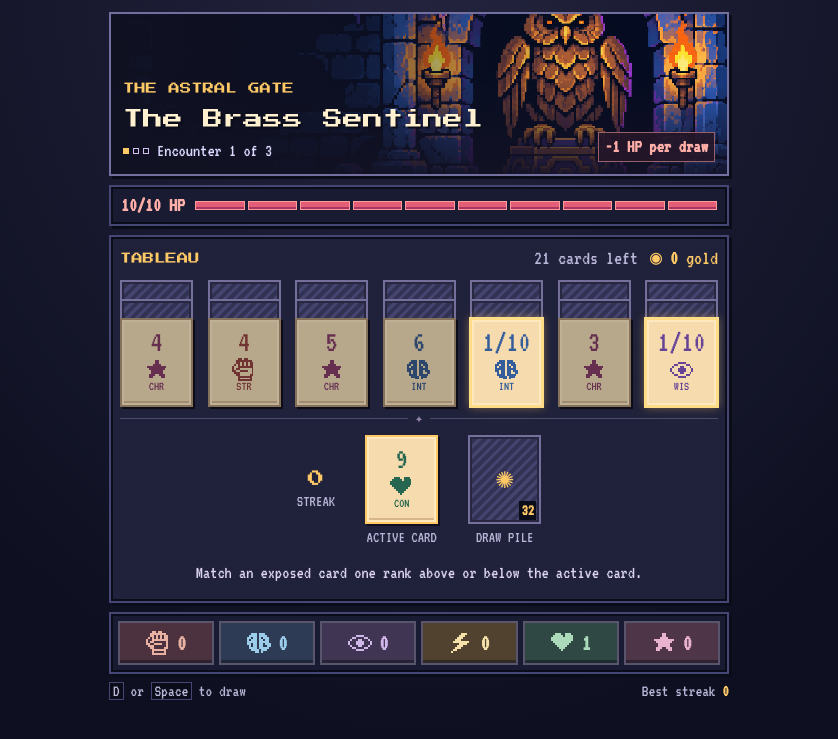
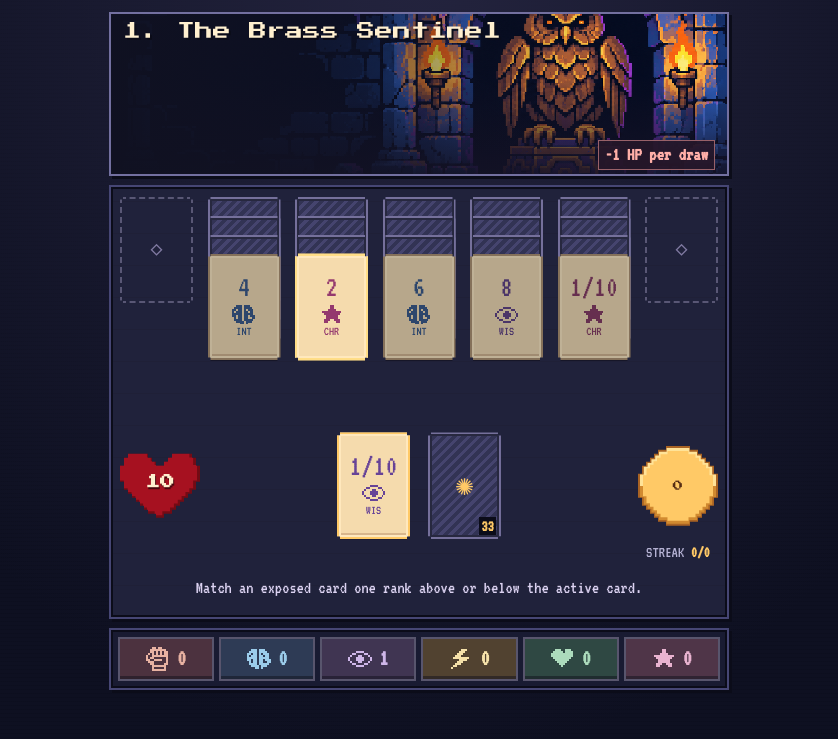
Before and after one commit to thatrobert/solitaire, a website built with Vite: page index.html in a window 1280 px wide. Shown: the part 55-794 px from the top of the page, without its empty margins (221-1059 px from the left). Built offline with nearby package versions, Linux system fonts and the light colour scheme.

Commit message:
4 levels

```diff
--- a/src/game.ts
+++ b/src/game.ts
@@ -7,15 +7,16 @@ export const powers = {
   str: { label: 'Str', name: 'Grapple', detail: 'Lower a card by one rank.' },
   int: { label: 'Int', name: 'Tactical', detail: 'Move a card with another behind it to an empty column.' },
   wis: { label: 'Wis', name: 'Perceive', detail: 'Reveal the card immediately behind.' },
-  dex: { label: 'Dex', name: 'Equip', detail: 'Spend 2 Dex and 1 gold to give another suit 1 energy.' },
+  dex: { label: 'Dex', name: 'Equip', detail: 'Spend 2 Dex to give another suit 1 energy.' },
   con: { label: 'Con', name: 'Recover', detail: 'Restore 1 HP.' },
   chr: { label: 'Chr', name: 'Dazzle', detail: 'Block the guardian’s damage on your next draw.' },
 } as const
 
 export const encounters = [
-  { name: 'The Brass Sentinel', place: 'The Astral Gate', art: 'sentinel', rows: 3, damage: 1 },
-  { name: 'The Tide Keeper', place: 'The Moonlit Reach', art: 'keeper', rows: 4, damage: 2 },
-  { name: 'The Eclipse Regent', place: 'The Last Meridian', art: 'regent', rows: 5, damage: 3 },
+  { name: 'The Brass Sentinel', art: 'sentinel', rows: 4, filledColumns: 5, damage: 1 },
+  { name: 'The Tide Keeper', art: 'keeper', rows: 5, filledColumns: 5, damage: 2 },
+  { name: 'The Eclipse Regent', art: 'regent', rows: 6, filledColumns: 5, damage: 2 },
+  { name: 'The Obsidian Wyrm', art: 'wyrm', rows: 7, filledColumns: 5, damage: 3 },
 ] as const
 
 export type Rank = 1 | 2 | 3 | 4 | 5 | 6 | 7 | 8 | 9
@@ -63,9 +64,14 @@ function deal(stage: number, random: () => number) {
     deck[n] = deck[index]
     deck[index] = card
   }
-  const { rows } = encounters[stage]
-  const tableau = Array.from({ length: columns }, () => deck.splice(0, rows))
-  const firstMatch = deck.findIndex(card => tableau.some(stack => consecutive(card.rank, stack[stack.length - 1].rank)))
+  const { rows, filledColumns } = encounters[stage]
+  const firstFilledColumn = (columns - filledColumns) / 2
+  const tableau = Array.from({ length: columns }, (_, column) =>
+    column >= firstFilledColumn && column < firstFilledColumn + filledColumns ? deck.splice(0, rows) : [],
+  )
+  const firstMatch = deck.findIndex(card => tableau.some(stack =>
+    stack.length > 0 && consecutive(card.rank, stack[stack.length - 1].rank),
+  ))
   const [active] = deck.splice(firstMatch < 0 ? 0 : firstMatch, 1)
   const energy = { str: 0, int: 0, wis: 0, dex: 0, con: 0, chr: 0 }
   energy[active.suit]++
@@ -106,7 +112,7 @@ export function canPower(game: Game, suit: Suit) {
     case 'int': return hasTacticalMove(game)
     case 'wis': return game.tableau.some(stack => stack.length > 1 && !stack[stack.length - 2].revealed)
     case 'con': return game.hp < maxHp
-    case 'dex': return game.gold >= 1
+    case 'dex': return true
     case 'chr': return !game.dazzled && game.stock.length > 0
   }
 }
@@ -120,7 +126,7 @@ export function canTarget(game: Game, suit: TargetPower, column: number) {
 }
 
 function settle(game: Game) {
-  const trades = Math.min(game.gold, Math.floor(game.energy.dex / powerCost))
+  const trades = Math.floor(game.energy.dex / powerCost)
   if (game.hp <= 0) {
     game.phase = 'defeat'
     game.notice = 'You ran out of HP.'
@@ -148,7 +154,7 @@ export function match(game: Game, column: number) {
   gain(game, card)
   game.streak++
   game.best = Math.max(game.best, game.streak)
-  game.notice = `Matched ${rankText(card.rank)} · +1 ${powers[card.suit].label} energy.`
+  game.notice = 'Matched.'
   const goldEarned = Math.max(0, game.streak - 5)
   if (goldEarned) {
     game.gold += goldEarned
@@ -163,11 +169,11 @@ export function draw(game: Game) {
   const card = game.stock.pop()!
   gain(game, card)
   game.streak = 0
+  const damage = encounters[game.stage].damage
   const blocked = game.dazzled
-  const damage = blocked ? 0 : encounters[game.stage].damage
   game.dazzled = false
-  game.hp = Math.max(0, game.hp - damage)
-  game.notice = `Drew ${rankText(card.rank)} · +1 ${powers[card.suit].label} energy. ${blocked ? 'Dazzle blocked the hit.' : `The guardian hit for ${damage} HP.`}`
+  if (!blocked) game.hp = Math.max(0, game.hp - damage)
+  game.notice = blocked ? 'Dazzle blocked the hit.' : `The guardian hit for ${damage} HP.`
   settle(game)
   return true
 }
@@ -204,10 +210,9 @@ export function cast(game: Game, suit: Suit, column?: number) {
 
 export function equip(game: Game, suit: Suit) {
   if (suit === 'dex' || !canPower(game, 'dex')) return false
-  game.gold--
   game.energy.dex -= powerCost
   game.energy[suit]++
-  game.notice = `Equip spent ${powerCost} Dex and 1 gold to add 1 ${powers[suit].label} energy.`
+  game.notice = `Equip spent ${powerCost} Dex to add 1 ${powers[suit].label} energy.`
   settle(game)
   return true
 }
--- a/src/main.ts
+++ b/src/main.ts
@@ -33,6 +33,9 @@ try {
     const saved = JSON.parse(raw) as Omit<Game, 'gold' | 'dazzled'> & Partial<Pick<Game, 'gold' | 'dazzled'>>
     if (saved.tableau?.length === columns && encounters[saved.stage] && saved.active && saved.spent && saved.energy) {
       game = { ...saved, gold: saved.gold ?? 0, dazzled: saved.dazzled ?? false }
+      game.notice = game.notice.replace(/^Drew .*? energy\. /, '')
+        .replace(/^Matched .*? energy\./, 'Matched.')
+        .replace(/^(Equip spent \d+ Dex) and 1 gold/, '$1').trim()
     }
   }
 } catch { /* A fresh run remains available without storage. */ }
@@ -55,10 +58,7 @@ function hero() {
   const room = encounters[game.stage]
   const image = `${import.meta.env.BASE_URL}${room.art}-pixel.png`
   return `<section class="encounter" style="--scene:url('${image}')" aria-label="Current encounter">
-    <div class="encounter-copy"><div class="overline">${room.place}</div><h2>${room.name}</h2>
-      <div class="progress" aria-label="Encounter ${game.stage + 1} of ${encounters.length}">
-        ${encounters.map((_, index) => `<i class="${index === game.stage ? 'current' : index < game.stage ? 'past' : ''}" aria-hidden="true"></i>`).join('')}
-        Encounter ${game.stage + 1} of ${encounters.length}</div></div>
+    <h2>${game.stage + 1}. ${room.name}</h2>
     ${game.phase === 'battle' ? `<div class="intent ${game.dazzled ? 'protected' : ''}">
       <strong>${game.dazzled ? 'Next draw protected' : `-${room.damage} HP per draw`}</strong></div>` : ''}
   </section>`
@@ -82,17 +82,15 @@ function stack(cards: Card[], index: number) {
 }
 
 function board() {
-  const remaining = game.tableau.reduce((total, pile) => total + pile.length, 0)
   return `<section class="panel board" aria-label="Card table">
-    <div class="panel-title"><h2>Tableau</h2><span class="table-stats"><span>${remaining} card${remaining === 1 ? '' : 's'} left</span>
-      <span class="gold"><span aria-hidden="true">◉</span> <b>${game.gold}</b> gold</span></span></div>
     <div class="tableau" style="--layers:${encounters[game.stage].rows - 1}">${game.tableau.map(stack).join('')}</div>
-    <div class="divider" aria-hidden="true">✦</div>
     <div class="play-area">
-      <div class="streak"><strong>${game.streak}</strong><span>Streak</span></div>
-      <div class="pile"><div class="card face active ${game.active.suit}" role="img" aria-label="Active card: ${cardLabel(game.active)}">${face(game.active)}</div><span>Active card</span></div>
-      <div class="pile"><button class="card back stock" data-action="draw" aria-label="Draw, ${game.stock.length} cards left"
-        ${game.phase === 'battle' && game.stock.length ? '' : 'disabled'}><span aria-hidden="true">✺</span><b>${game.stock.length}</b></button><span>Draw pile</span></div>
+      ${health()}
+      <div class="card face active ${game.active.suit}" role="img" aria-label="Active card: ${cardLabel(game.active)}">${face(game.active)}</div>
+      <button class="card back stock" data-action="draw" aria-label="Draw, ${game.stock.length} cards left"
+        ${game.phase === 'battle' && game.stock.length ? '' : 'disabled'}><span aria-hidden="true">✺</span><b>${game.stock.length}</b></button>
+      <div class="gold-coin" role="img" aria-label="${game.gold} gold">${game.gold}</div>
+      <div class="streak">STREAK <b>${game.streak}/${game.best}</b></div>
     </div>
     <div class="message"><p id="game-notice" class="notice" role="status">${target ? targetPrompt(target) : game.notice}</p>
       ${target ? '<button data-action="cancel-target">Cancel</button>' : ''}</div>
@@ -110,11 +108,9 @@ function targetPrompt(suit: TargetPower | 'dex') {
 }
 
 function health() {
-  return `<section class="panel health" aria-label="Health">
-    <strong>${game.hp}/${maxHp} HP</strong>
-      <div class="health-pips" role="meter" aria-label="Health" aria-valuenow="${game.hp}" aria-valuemin="0" aria-valuemax="${maxHp}">
-        ${Array.from({ length: maxHp }, (_, i) => `<span class="${i < game.hp ? 'filled' : ''}"></span>`).join('')}</div>
-  </section>`
+  return `<div class="health" role="meter" aria-label="HP" aria-valuenow="${game.hp}" aria-valuemin="0" aria-valuemax="${maxHp}">
+    <strong>${game.hp}</strong>
+  </div>`
 }
 
 function powerDescription(suit: Suit) {
@@ -150,8 +146,7 @@ function render(focus?: string) {
     <nav aria-label="Game controls"><button data-action="help">Help</button>
       <button data-action="restart">New run</button></nav>
   </header>
-  <main class="shell">${hero()}${health()}${board()}${powerBar()}</main>
-  <footer class="shell"><span><kbd>D</kbd> or <kbd>Space</kbd> to draw</span><span>Best streak <b>${game.best}</b></span></footer>`
+  <main class="shell">${hero()}${board()}${powerBar()}</main>`
   if (focus) {
     const buttons = Array.from(app.querySelectorAll<HTMLButtonElement>('button:not(:disabled)'))
     const next = buttons.find(button => button.dataset.action === focus) ??
@@ -173,11 +168,11 @@ function modal(title: string, html: string, locked = false) {
 
 function showPhase() {
   if (game.phase === 'clear') {
-    modal('Guardian defeated', `<p>Every column cleared. Recover up to 3 HP and continue to ${encounters[game.stage + 1].place}.</p>
+    modal('Guardian defeated', `<p>Every column cleared. Recover up to 3 HP and face ${encounters[game.stage + 1].name}.</p>
       <button class="primary" data-action="advance">Continue</button>`, true)
   }
   if (game.phase === 'victory') {
-    modal('The gate is open', `<p>You cleared all three encounters. Your longest streak was ${game.best}.</p>
+    modal('The gate is open', `<p>You cleared ${game.stage + 1} encounters. Your longest streak was ${game.best}.</p>
       <button class="primary" data-action="start">Play again</button>`, true)
   }
   if (game.phase === 'defeat') {
@@ -214,7 +209,7 @@ document.addEventListener('click', event => {
   if (action === 'help') {
     modal('How to play', `<ol>
       <li>Match exposed cards one rank above or below the active card. The loop runs 8, 9, 1/10, 2, 3. Clear all seven columns to win an encounter.</li>
-      <li>Matching or drawing a card, including the opening card, earns 1 energy of its suit. Each power spends 2 energy of the matching suit. Equip also spends 1 gold to give another suit 1 energy. Tap that suit’s icon to choose it.</li>
+      <li>Matching or drawing a card, including the opening card, earns 1 energy of its suit. Each power spends 2 energy of the matching suit. Equip gives another suit 1 energy. Tap that suit’s icon to choose it.</li>
       <li>Tap a suit to activate its power. Choose an exposed card for Grapple, Tactical, or Perceive. Recover heals 1 HP immediately. Dazzle protects your next draw.</li>
       <li>Every draw breaks your streak and triggers the guardian’s attack. You start the run with 10 HP.</li>
       <li>Each match after the fifth earns gold equal to your current streak minus five.</li>
--- a/src/style.css
+++ b/src/style.css
@@ -36,6 +36,7 @@ button:disabled { cursor: default; }
 button:focus-visible { outline: 2px dashed var(--gold); outline-offset: 3px; z-index: 1; }
 h1, h2, p { margin: 0; }
 .shell { width: min(620px, calc(100% - 24px)); margin-inline: auto; }
+#app { padding-bottom: 8px; }
 .page-head {
   display: flex;
   justify-content: space-between;
@@ -72,7 +73,7 @@ main { display: grid; gap: 9px; }
   align-items: end;
   justify-content: space-between;
   gap: 7px;
-  padding: 12px;
+  padding: 4px 12px;
   isolation: isolate;
   overflow: hidden;
   border-color: #7370a0;
@@ -86,18 +87,11 @@ main { display: grid; gap: 9px; }
     linear-gradient(0deg, #141226e8, transparent 60%), var(--scene) center 49% / cover;
   image-rendering: pixelated;
 }
-.encounter-copy { max-width: 72%; }
-.overline, .panel-title h2 { font: 400 .57rem/1.6 var(--pixel); color: var(--gold); text-transform: uppercase; }
 .encounter h2 {
-  margin: 6px 0;
-  font: 400 clamp(.63rem, 2.9vw, 1rem)/1.55 var(--pixel);
+  align-self: start;
+  font: 400 clamp(.56rem, 2.6vw, .9rem)/1.55 var(--pixel);
   text-shadow: 2px 2px var(--shade);
 }
-.progress { display: flex; align-items: center; gap: 4px; color: #ded8ff; font-size: .9rem; }
-.progress i { width: 6px; height: 6px; border: 1px solid #d1c1ef; }
-.progress i:last-of-type { margin-right: 4px; }
-.progress i.current { border-color: var(--gold); background: var(--gold); }
-.progress i.past { background: #a09aca; }
 .intent {
   flex: 0 0 auto;
   padding: 3px 6px;
@@ -109,38 +103,69 @@ main { display: grid; gap: 9px; }
 }
 .intent.protected { border-color: #b095e5; color: #e3caff; }
 .health {
+  position: relative;
+  isolation: isolate;
   display: grid;
-  grid-template-columns: auto minmax(0, 1fr);
-  align-items: center;
-  gap: 10px;
-  padding: 7px 10px;
-  color: #ffb0a9;
+  place-items: center;
+  flex: none;
+  width: var(--counter-width);
+  aspect-ratio: 1;
+  padding-bottom: 7px;
+  background: #730b14;
+  color: #fff0cf;
+  font: 400 clamp(.72rem, 1.7cqw, .84rem)/1 var(--pixel);
+  text-shadow: 1px 2px #49070d;
+  --heart-shape: polygon(
+    0 25%, 5% 25%, 5% 15%, 10% 15%, 10% 10%, 35% 10%, 35% 15%,
+    40% 15%, 40% 20%, 45% 20%, 45% 25%, 55% 25%, 55% 20%, 60% 20%,
+    60% 15%, 65% 15%, 65% 10%, 90% 10%, 90% 15%, 95% 15%, 95% 25%, 100% 25%,
+    100% 45%, 95% 45%, 95% 55%, 90% 55%, 90% 60%, 85% 60%, 85% 65%, 80% 65%,
+    80% 70%, 75% 70%, 75% 75%, 70% 75%, 70% 80%, 65% 80%, 65% 85%, 55% 85%,
+    55% 90%, 45% 90%, 45% 85%, 35% 85%, 35% 80%, 30% 80%, 30% 75%, 25% 75%,
+    25% 70%, 20% 70%, 20% 65%, 15% 65%, 15% 60%, 10% 60%, 10% 55%, 5% 55%,
+    5% 45%, 0 45%
+  );
+  clip-path: var(--heart-shape);
 }
-.health-pips { display: grid; grid-template-columns: repeat(10, minmax(0, 1fr)); gap: 3px; }
-.health-pips span { height: 9px; border: 1px solid #673849; background: #28182d; }
-.health-pips .filled { background: #e45d77; border-color: #ff9c9b; box-shadow: inset 0 -2px #a83663; }
+.health::before {
+  content: '';
+  position: absolute;
+  inset: 0 3px 3px 0;
+  z-index: -1;
+  clip-path: var(--heart-shape);
+  background: #a61120;
+}
 .board {
   container-type: inline-size;
   --card-width: min(73px, calc((100cqw - 24px) / 7));
+  --counter-width: clamp(44px, 15cqw, 80px);
+  --card-height-ratio: 1.464;
   --layer-gap: 19px;
   padding: 10px 9px 8px;
   background: repeating-linear-gradient(0deg, #20223b 0 31px, #1f2037 31px 32px);
 }
-.panel-title { display: flex; justify-content: space-between; align-items: baseline; gap: 7px; margin-bottom: 10px; }
-.table-stats { display: flex; align-items: baseline; gap: 12px; color: var(--muted); }
-.gold { color: var(--gold); white-space: nowrap; }
-.tableau { display: grid; grid-template-columns: repeat(7, var(--card-width)); justify-content: space-between; gap: 4px; min-height: calc(var(--card-width) * 1.22 + var(--layers) * var(--layer-gap)); }
+.tableau { display: grid; grid-template-columns: repeat(7, var(--card-width)); justify-content: space-between; gap: 4px; min-height: calc(var(--card-width) * var(--card-height-ratio) + var(--layers) * var(--layer-gap)); }
 .stack { position: relative; padding-top: calc(var(--depth) * var(--layer-gap)); }
 .card {
+  --corner-notch: 3px;
   display: grid;
   position: relative;
   width: var(--card-width);
-  aspect-ratio: 1 / 1.22;
+  aspect-ratio: 1 / var(--card-height-ratio);
   padding: 0;
   align-content: center;
   justify-items: center;
   border: 2px solid;
+  clip-path: polygon(
+    var(--corner-notch) 0, calc(100% - var(--corner-notch)) 0,
+    calc(100% - var(--corner-notch)) var(--corner-notch), 100% var(--corner-notch),
+    100% calc(100% - var(--corner-notch)), calc(100% - var(--corner-notch)) calc(100% - var(--corner-notch)),
+    calc(100% - var(--corner-notch)) 100%, var(--corner-notch) 100%,
+    var(--corner-notch) calc(100% - var(--corner-notch)), 0 calc(100% - var(--corner-notch)),
+    0 var(--corner-notch), var(--corner-notch) var(--corner-notch)
+  );
 }
+.card:focus-visible { outline-offset: -4px; }
 .str { --suit-ink: #a33f3e; --accent: #ffad94; --chip: #572e42; }
 .int { --suit-ink: #345d9b; --accent: #85d0ff; --chip: #273b63; }
 .wis { --suit-ink: #674397; --accent: #d7b2ff; --chip: #443260; }
@@ -172,16 +197,58 @@ svg { display: block; width: 100%; height: auto; }
 .peek { position: absolute; inset: 0 1px auto 2px; height: calc(var(--layer-gap) - 3px); display: flex; align-items: center; gap: 2px; font: .75rem/1 var(--text); }
 .peek svg { width: 10px; min-width: 0; }
 .vacant { border-style: dashed; border-color: #595775; color: #817ba3; }
-.divider { display: flex; align-items: center; gap: 7px; margin: 4px 0 8px; color: #9184ab; font-size: .7rem; }
-.divider::before, .divider::after { content: ''; height: 1px; flex: 1; background: #4c4a6d; }
-.play-area { display: flex; align-items: center; justify-content: center; gap: clamp(12px, 5vw, 30px); }
-.streak, .pile { display: grid; justify-items: center; gap: 4px; }
-.streak strong { font: 400 .83rem/1 var(--pixel); color: var(--gold); }
-.streak span, .pile > span { color: var(--muted); font-size: .8rem; text-transform: uppercase; white-space: nowrap; }
+.play-area {
+  display: grid;
+  margin-top: 72px;
+  grid-template-columns: minmax(0, 1fr) repeat(2, auto) minmax(0, 1fr);
+  align-items: center;
+  gap: 4px clamp(8px, 3cqw, 24px);
+}
+.streak {
+  grid-area: 2 / -2;
+  justify-self: end;
+  min-width: var(--counter-width);
+  text-align: center;
+  white-space: nowrap;
+  color: var(--muted);
+  font-size: .8rem;
+}
+.streak b { color: var(--gold); }
 .active { border-color: var(--gold); }
 .stock > span { color: var(--gold); font-size: 1.5rem; }
 .stock b { position: absolute; bottom: 2px; right: 3px; padding-inline: 2px; background: var(--shade); font-size: .8rem; }
 .stock:disabled { opacity: .52; }
+.gold-coin {
+  --coin-shape: polygon(
+    35% 0, 65% 0, 65% 5%, 75% 5%, 75% 10%, 80% 10%, 80% 15%, 85% 15%,
+    85% 20%, 90% 20%, 90% 25%, 95% 25%, 95% 35%, 100% 35%, 100% 65%,
+    95% 65%, 95% 75%, 90% 75%, 90% 80%, 85% 80%, 85% 85%, 80% 85%,
+    80% 90%, 75% 90%, 75% 95%, 65% 95%, 65% 100%, 35% 100%, 35% 95%,
+    25% 95%, 25% 90%, 20% 90%, 20% 85%, 15% 85%, 15% 80%, 10% 80%,
+    10% 75%, 5% 75%, 5% 65%, 0 65%, 0 35%, 5% 35%, 5% 25%, 10% 25%,
+    10% 20%, 15% 20%, 15% 15%, 20% 15%, 20% 10%, 25% 10%, 25% 5%, 35% 5%
+  );
+  display: grid;
+  place-items: center;
+  position: relative;
+  isolation: isolate;
+  justify-self: end;
+  width: var(--counter-width);
+  aspect-ratio: 1;
+  background: #a96323;
+  clip-path: var(--coin-shape);
+  color: #562c13;
+  font: 400 clamp(.52rem, 1.5cqw, .76rem)/1 var(--pixel);
+  font-variant-numeric: tabular-nums;
+}
+.gold-coin::before, .gold-coin::after {
+  content: '';
+  position: absolute;
+  z-index: -1;
+  clip-path: var(--coin-shape);
+}
+.gold-coin::before { inset: 2px; background: linear-gradient(#ffe398 50%, #d18a30 50%); }
+.gold-coin::after { inset: 5px; background: #ffc966; }
 .message { display: flex; align-items: center; justify-content: center; gap: 7px; min-height: 2em; margin-top: 7px; text-align: center; }
 .notice { color: #dbd2f1; font-size: .9rem; }
 .message button { padding: 1px 4px; font-size: .8rem; }
@@ -227,8 +294,6 @@ svg { display: block; width: 100%; height: auto; }
 }
 .popover-actions { display: flex; gap: 5px; margin-top: 5px; }
 .popover-actions button { padding-block: 0; }
-footer { display: flex; justify-content: space-between; padding-block: 8px 14px; color: var(--muted); font-size: .84rem; }
-footer b { color: var(--gold); }
 kbd { padding-inline: 3px; border: 1px solid var(--edge); background: var(--shade); font: inherit; }
 dialog {
   max-height: calc(100% - 24px);
@@ -252,8 +317,6 @@ dialog .primary:hover { background: #ffda87; }
   nav { gap: 4px; }
   nav button { padding: 3px 4px; font-size: .86rem; }
   .board { --layer-gap: 18px; padding-inline: 6px; }
-  .encounter { padding: 8px; align-items: start; flex-direction: column; justify-content: end; }
-  .encounter-copy { max-width: 93%; }
-  .panel-title { margin-bottom: 7px; }
+  .encounter { padding: 4px 8px; align-items: start; flex-direction: column; }
   .power { padding-inline: 1px; }
 }
```
Also changed, not shown: README.md, 1 other file.
